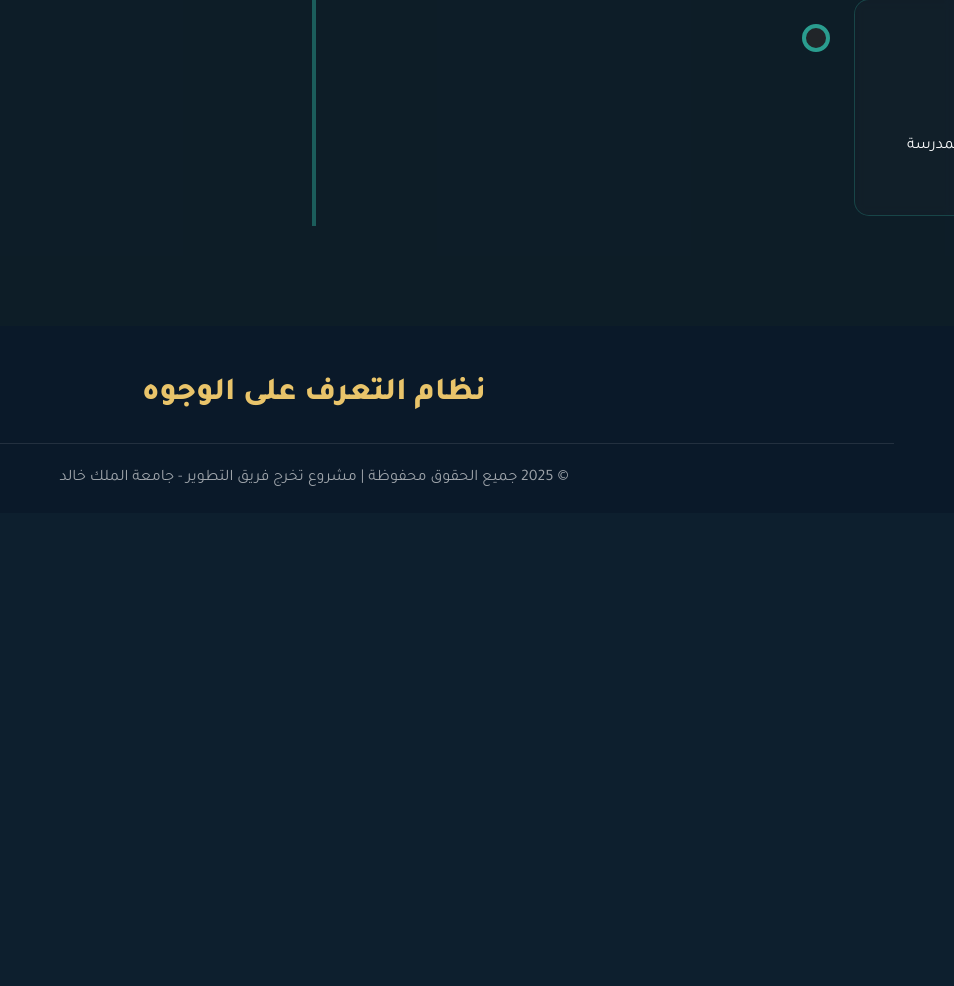
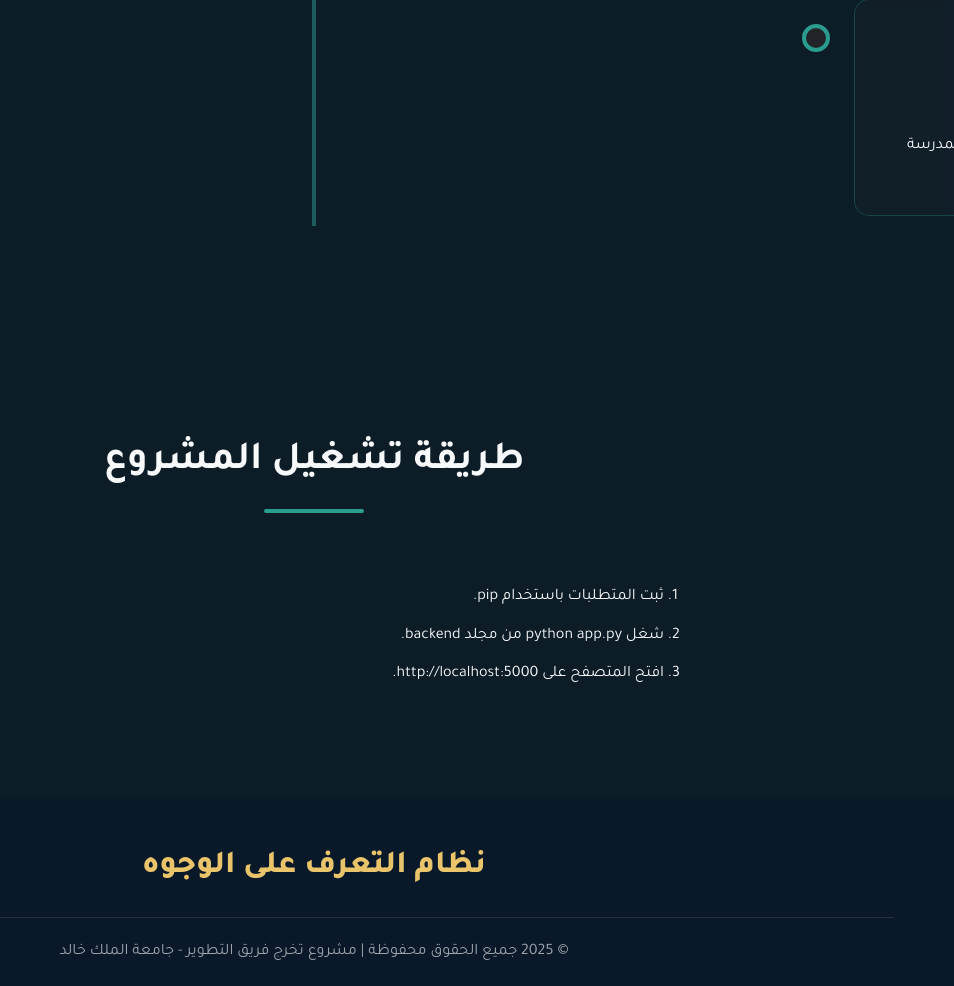
Before and after one commit to Fared23423drgdf/SmartPreparationSystem, a Flask app: template templates/Portfolio.html in a window 1280 px wide. Shown: the part 2539-3525 px from the top of the page, without its empty margins (326-1280 px from the left). Before the commit the page ends 3025 px from the top, so only its background shows below. Run offline with Flask 3, Linux system fonts and the light colour scheme; the template is opened without the code that fills it, so the values that code supplies are empty.

Commit message:
Update portfolio for new layout and add run guide

```diff
--- a/templates/Portfolio.html
+++ b/templates/Portfolio.html
@@ -452,6 +452,21 @@
             margin-bottom: 10px;
         }
 
+        /* How To Run Section */
+        #how-to-run {
+            background: var(--section-bg);
+        }
+
+        #how-to-run ol {
+            max-width: 700px;
+            margin: 0 auto;
+            padding-left: 1.2rem;
+        }
+
+        #how-to-run li {
+            margin-bottom: 10px;
+        }
+
         /* Footer */
         footer {
             background: #0a1929;
@@ -599,7 +614,7 @@
                     <p data-lang="hero-desc">نظام ذكي يعتمد على تقنيات الذكاء الاصطناعي للتعرف على الوجوه وتسجيل الحضور تلقائياً، مما يوفر وقت المعلمين ويحسن دقة السجلات.</p>
 
                     <div class="cta-buttons">
-                        <a href="#overview" class="btn btn-primary" data-lang="hero-btn-1">
+                        <a href="#timeline" class="btn btn-primary" data-lang="hero-btn-1">
                             <i class="fas fa-info-circle"></i> تعرف على المشروع
                         </a>
                         <a href="#contact" class="btn btn-secondary" data-lang="hero-btn-2">
@@ -676,6 +691,20 @@
         </div>
     </section>
 
+    <!-- How To Run Section -->
+    <section id="how-to-run">
+        <div class="container">
+            <div class="section-title">
+                <h2 data-lang="run-title">How to run</h2>
+            </div>
+            <ol class="run-steps">
+                <li data-lang="run-step1">Install requirements with <code>pip install -r requirements.txt</code>.</li>
+                <li data-lang="run-step2">From the <code>backend</code> folder run <code>python app.py</code>.</li>
+                <li data-lang="run-step3">Open <code>http://localhost:5000</code> in your browser.</li>
+            </ol>
+        </div>
+    </section>
+
     <!-- Footer -->
     <footer>
         <div class="container">
@@ -700,6 +729,10 @@
                 'hero-desc': 'An intelligent system based on AI technologies to recognize faces and record attendance automatically, saving teachers time and improving record accuracy.',
                 'hero-btn-1': 'Learn More',
                 'hero-btn-2': 'Contact Team',
+                'run-title': 'How to run this project',
+                'run-step1': 'Install requirements with pip.',
+                'run-step2': 'Run python app.py from the backend folder.',
+                'run-step3': 'Open http://localhost:5000 in your browser.',
                 'timeline-title': 'Project Timeline',
                 'timeline-subtitle': 'The project implementation phases and the proposed schedule',
                 'timeline-week1-label': 'Week 1',
@@ -732,7 +765,12 @@
                 'nav-home': 'الرئيسية',
                 'nav-timeline': 'الجدول الزمني',
                 'hero-title': 'نظام التعرف على الوجوه',
+                'hero-btn-1': 'تعرف على المشروع',
                 'hero-btn-2': 'تواصل مع الفريق',
+                'run-title': 'طريقة تشغيل المشروع',
+                'run-step1': 'ثبت المتطلبات باستخدام pip.',
+                'run-step2': 'شغل python app.py من مجلد backend.',
+                'run-step3': 'افتح المتصفح على http://localhost:5000.',
                 'timeline-title': 'الجدول الزمني',
                 'timeline-subtitle': 'مراحل تنفيذ المشروع والجدول الزمني المقترح',
                 'timeline-week1-label': 'الأسبوع 1',
```
